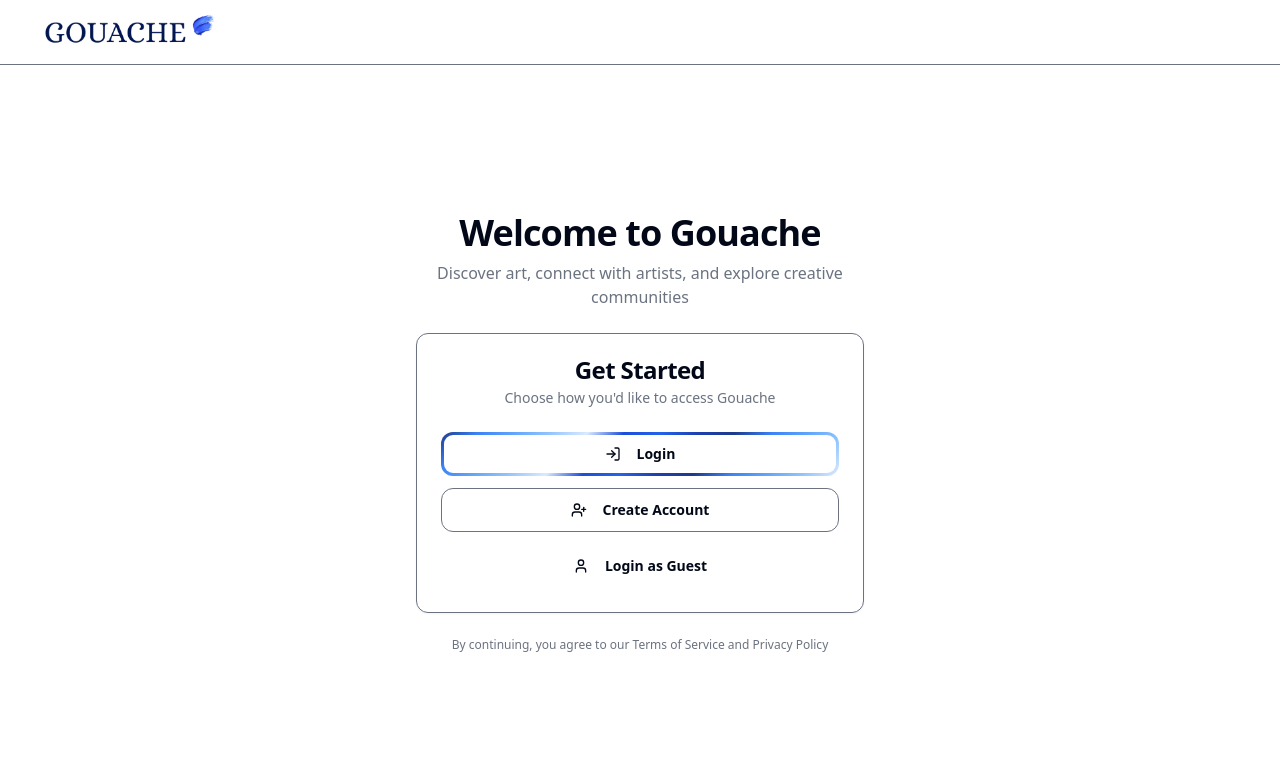
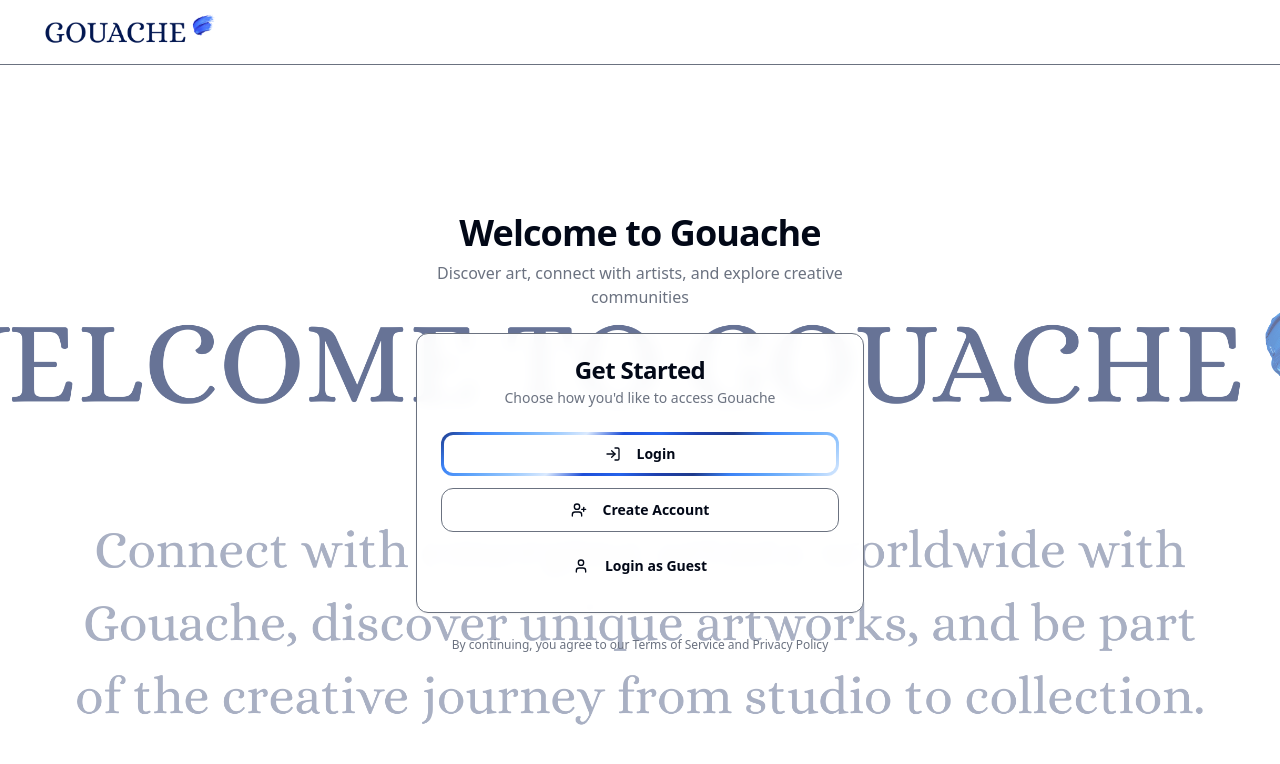
Before and after one commit to Harryr66/SOMA, a Next.js app: page / in a window 1280 px wide. Shown: the top 764 px of the page. Built offline with nearby package versions, Linux system fonts and the light colour scheme; no server answers; the database is empty; a web font is replaced by a local one.

Commit message:
Fix hero image visibility: adjust z-index and reduce overlay opacity

```diff
--- a/src/app/page.tsx
+++ b/src/app/page.tsx
@@ -110,21 +110,23 @@
         </header>
 
         {/* Main Content */}
-        <main className="flex-1 flex flex-col items-center justify-center p-4 relative">
+        <main className="flex-1 flex flex-col items-center justify-center p-4 relative min-h-[calc(100vh-4rem)]">
           {/* Hero Image */}
-          <div className="absolute inset-0 overflow-hidden -z-10">
+          <div className="absolute inset-0 overflow-hidden z-0">
             <img
               src="/assets/Gouache Hero Light.png"
               alt="Gouache Hero"
               className="w-full h-full object-cover block dark:hidden"
+              style={{ minHeight: '100%', minWidth: '100%' }}
             />
             <img
               src="/assets/Gouache Hero Dark.png"
               alt="Gouache Hero"
               className="w-full h-full object-cover hidden dark:block"
+              style={{ minHeight: '100%', minWidth: '100%' }}
             />
-            {/* Overlay for better text readability */}
-            <div className="absolute inset-0 bg-background/60 dark:bg-background/70" />
+            {/* Overlay for better text readability - reduced opacity */}
+            <div className="absolute inset-0 bg-background/40 dark:bg-background/50" />
           </div>
 
           <div className="w-full max-w-md space-y-6 relative z-10">
```
